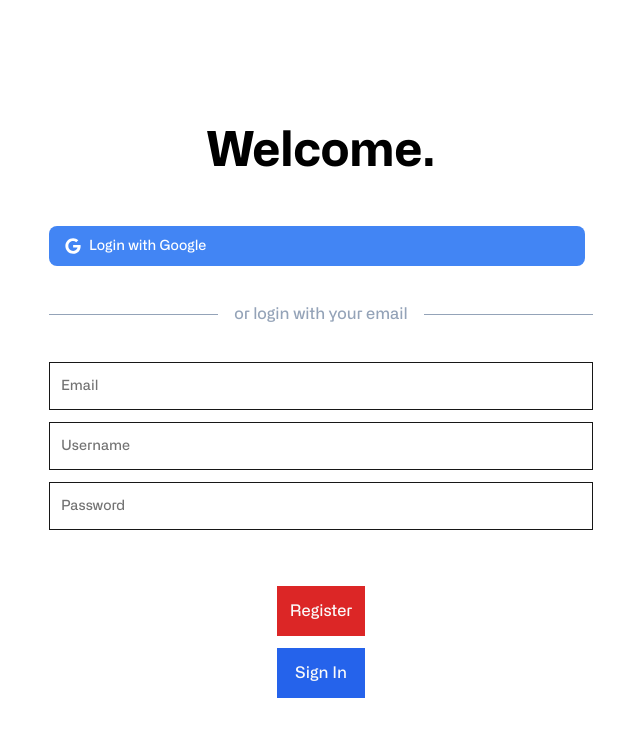
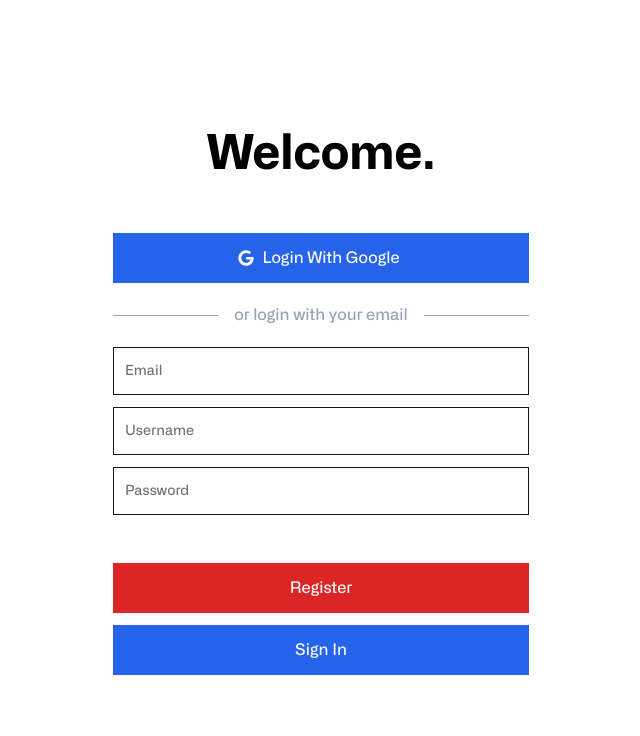
Before and after one commit to CS3219-AY2223S1/cs3219-project-ay2223s1-g42, a Next.js app in the folder frontend/: page /login in a window 1280 px wide. Shown: the top 736 px of the page, without its empty margins (319-959 px from the left). Built offline with nearby package versions, Linux system fonts and the light colour scheme; no server answers; what tailwindcss-radix would draw is missing.

Commit message:
feat: update login page

```diff
--- a/frontend/src/components/base/layout/index.tsx
+++ b/frontend/src/components/base/layout/index.tsx
@@ -1,12 +1,15 @@
 import { HtmlHTMLAttributes } from "react";
-import { Navbar } from "../navbar";
 
 export function Layout({
   children,
+  className,
   ...other
 }: HtmlHTMLAttributes<HTMLDivElement>) {
   return (
-    <div className="flex mt-8 max-w-5xl justify-center mx-auto" {...other}>
+    <div
+      className={`flex max-w-xl justify-center items-center px-4 mx-auto min-h-screen ${className}`}
+      {...other}
+    >
       {children}
     </div>
   );
--- a/frontend/src/pages/login.tsx
+++ b/frontend/src/pages/login.tsx
@@ -2,9 +2,13 @@ import React, { useState } from "react";
 import { useForm } from "react-hook-form";
 import { useAuthStore } from "../login/hooks";
 import { SignInCredentials, SigninCredentialsSchema } from "../login/types";
-import { BlueButton, PrimaryButton, RedButton, Layout } from "../components/base";
+import {
+  BlueButton,
+  PrimaryButton,
+  RedButton,
+  Layout,
+} from "../components/base";
 import TextInput from "../components/base/input/TextInput";
-
 
 type LoginCredentials = {
   email: string;
@@ -24,15 +28,14 @@ export default function login() {
   const [password, setPassword] = useState("");
 
   return (
-    <div className="flex flex-col justify-center min-h-screen items-center">
-      <div className="w-screen max-w-xl px-4 flex flex-col mb-12 text-center space-y-4">
-      <h1 className="font-bold leading-tight text-5xl mt-0 mb-2 text-black-600 flex flex-col justify-center items-center py-5">
+    <Layout>
+      <div className="w-full max-w-md px-4 flex flex-col text-center space-y-12 mx-auto">
+        <h1 className="font-bold leading-tight text-5xl text-black-600">
           Welcome.
         </h1>
-      <button
-        type="button"
-        className="text-white bg-[#4285F4] hover:bg-[#4285F4]/90 focus:ring-4 focus:outline-none focus:ring-[#4285F4]/50 font-medium rounded-lg text-sm px-5 py-2.5 text-center inline-flex items-center dark:focus:ring-[#4285F4]/55 mr-2 mb-2"
-      >
+        <div>
+          <BlueButton className="w-full">
+            <div className="flex flex-row space-x-2 justify-center items-center">
               <svg
                 className="mr-2 -ml-1 w-4 h-4"
                 aria-hidden="true"
@@ -48,15 +51,16 @@ export default function login() {
                 ></path>
               </svg>
               Login with Google
-      </button>
-
+            </div>
+          </BlueButton>
           <div className="relative flex py-5 items-center">
             <div className="flex-grow border-t border-gray-400"></div>
-        <span className="flex-shrink mx-4 text-gray-400">or login with your email</span>
+            <span className="flex-shrink mx-4 text-gray-400">
+              or login with your email
+            </span>
             <div className="flex-grow border-t border-gray-400"></div>
           </div>
-
-      <div className="flex flex-col gap-3 pb-2">
+          <div className="flex flex-col gap-3">
             <TextInput
               label="Email"
               type="email"
@@ -79,12 +83,13 @@ export default function login() {
               onChange={(e) => setPassword(e.target.value)}
             />
           </div>
+        </div>
 
-        </div>
-        <Layout className="flex flex-col gap-3">
+        <div className="flex flex-col gap-3">
           <RedButton className="max-w-lg">Register</RedButton>
           <BlueButton className="max-w-xl">Sign in</BlueButton>
+        </div>
+      </div>
     </Layout>
-    </div>
   );
 }
```
Lines whose indentation alone changed are shown as unchanged.
